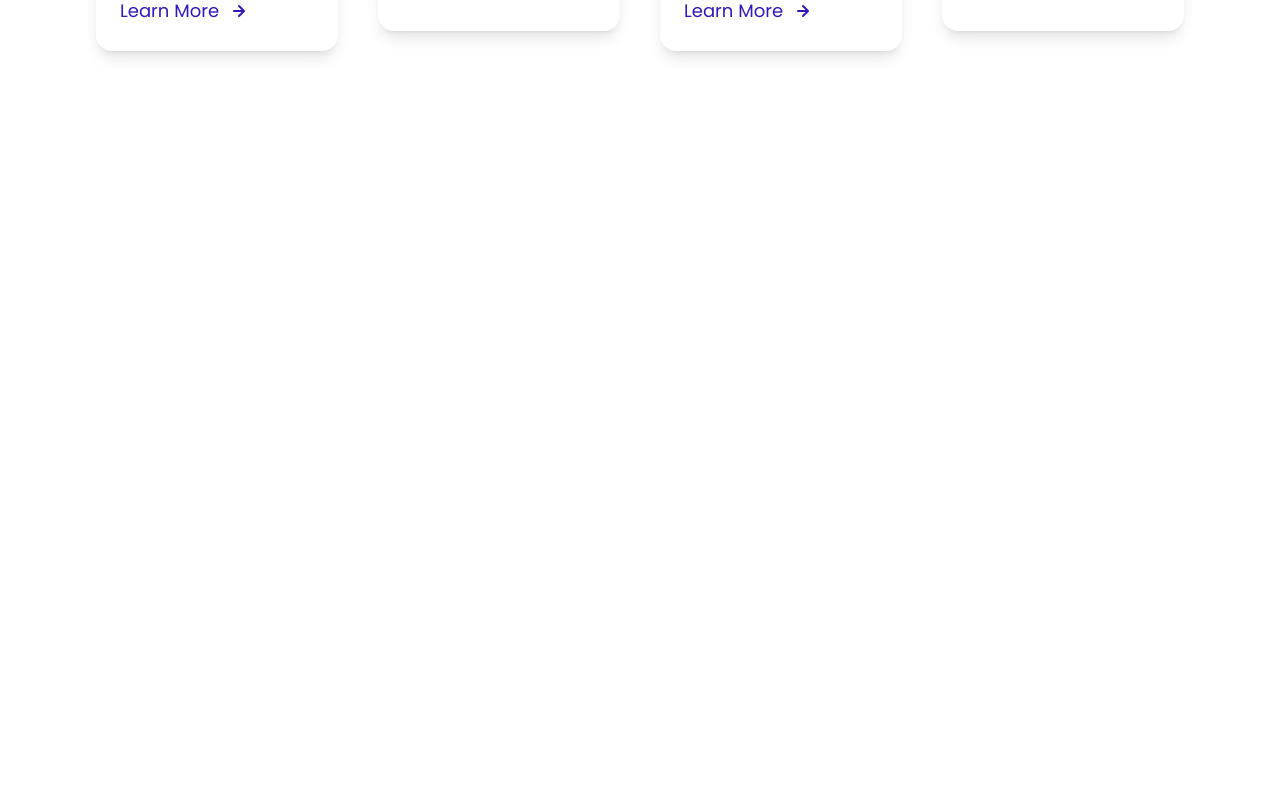
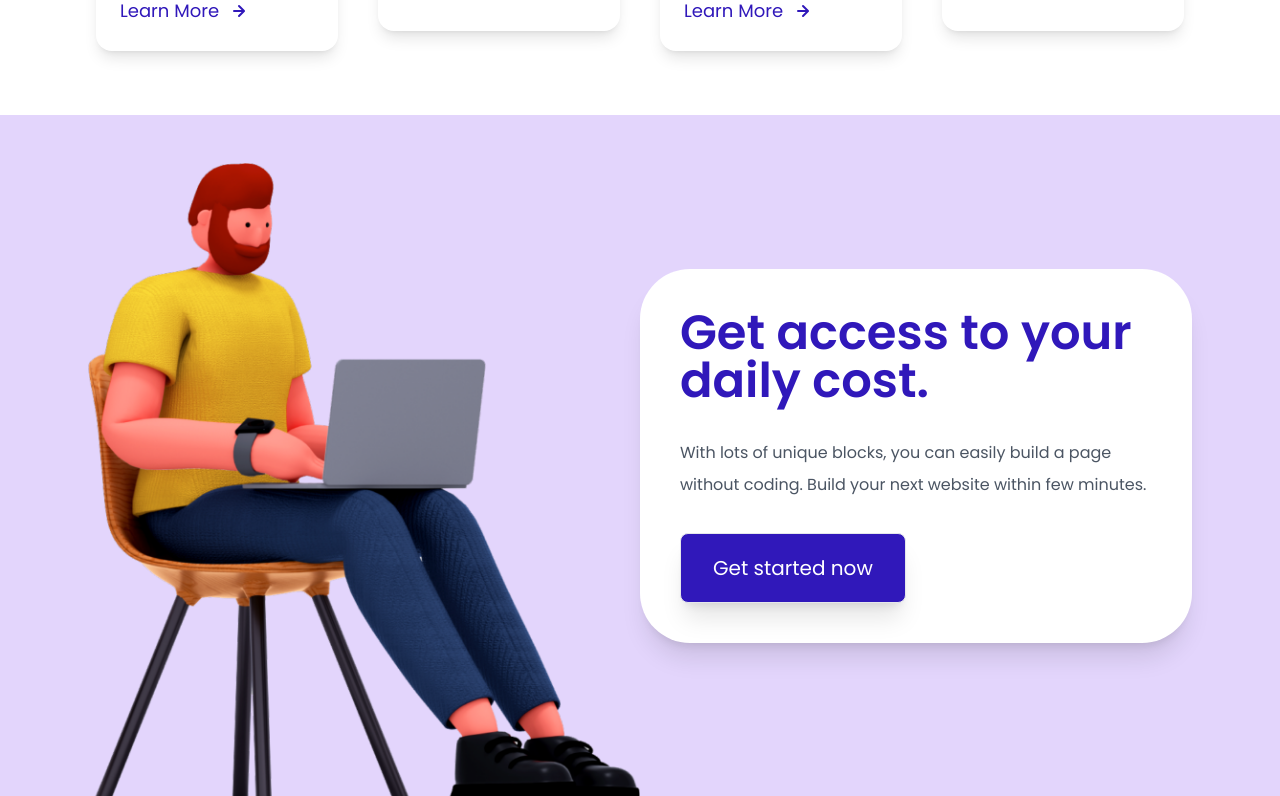
Before and after one commit to bravo-stack/Tailwind-Landing-Page, a React (Create React App) app: page / in a window 1280 px wide. Shown: the part 1686-2482 px from the top of the page. Before the commit the page ends 1801 px from the top, so only its background shows below. Built offline with nearby package versions, Linux system fonts and the light colour scheme.

Commit message:
imported the gettting started component

```diff
--- a/src/pages/Home.js
+++ b/src/pages/Home.js
@@ -2,6 +2,7 @@ import React from 'react'
 import Showcase from '../components/Showcase'
 import Wrapper from '../components/Wrapper'
 import Features from '../components/Features'
+import GetStarted from '../GetStarted'
 
 function Home() {
   return (
@@ -10,6 +11,7 @@ function Home() {
         <Wrapper>
           <Features />
         </Wrapper>
+        <GetStarted />
     </div>
   )
 }
```
